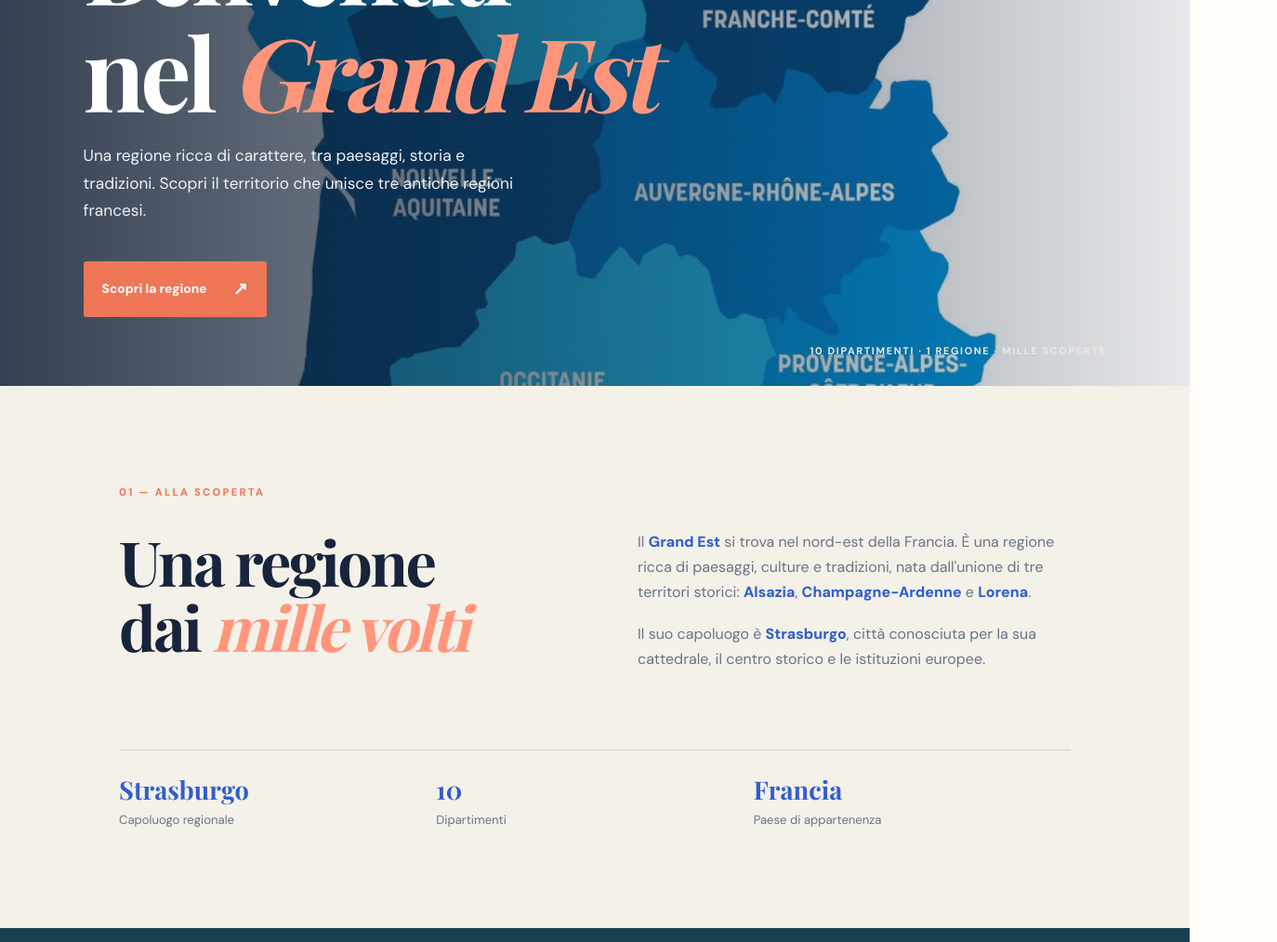
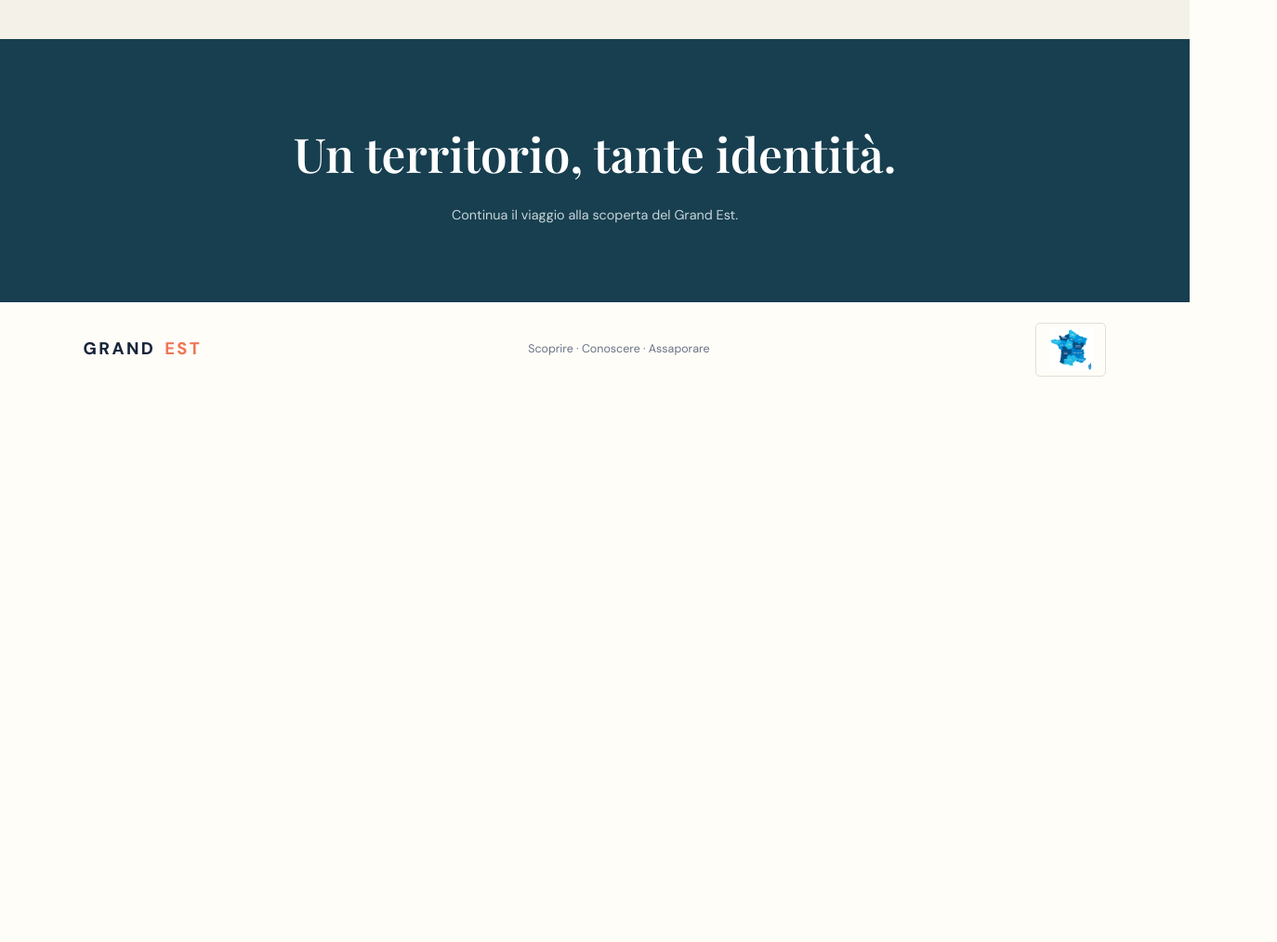
Before and after one commit to mattias-svg/grand-est, a plain HTML site: page index.html in a window 1280 px wide. Shown: the part 1247-2260 px from the top of the page at 93% size, 1374 px wide, since content can reach past the window. After the commit the page ends 1674 px from the top, so only its background shows below. Drawn offline with nearby package versions, Linux system fonts and the light colour scheme; a web font is replaced by a local one.

Commit message:
Add clickable France map links to home

```diff
--- a/style.css
+++ b/style.css
@@ -61,3 +61,12 @@ footer{min-height:90px;padding:22px 7%;display:flex;align-items:center;justify-c
 @media(prefers-reduced-motion:reduce){
   ::view-transition-old(root),::view-transition-new(root){animation:none}
 }
+
+/* Mini-mappa cliccabile per tornare alla home */
+.logo{display:inline-flex;align-items:center;gap:10px}
+.logo-map{width:42px;height:32px;object-fit:contain;border-radius:3px;transition:transform .2s}
+.logo:hover .logo-map{transform:scale(1.08)}
+.home-map-link{display:inline-flex;align-items:center;justify-content:center;width:76px;height:58px;padding:5px;border:1px solid var(--line);border-radius:5px;background:var(--paper);transition:transform .2s,box-shadow .2s}
+.home-map-link img{width:100%;height:100%;object-fit:contain}
+.home-map-link:hover{transform:translateY(-3px);box-shadow:0 7px 18px rgba(23,36,59,.12)}
+@media(max-width:760px){.logo-map{width:36px;height:28px}.home-map-link{width:64px;height:48px;align-self:flex-end}}
```
